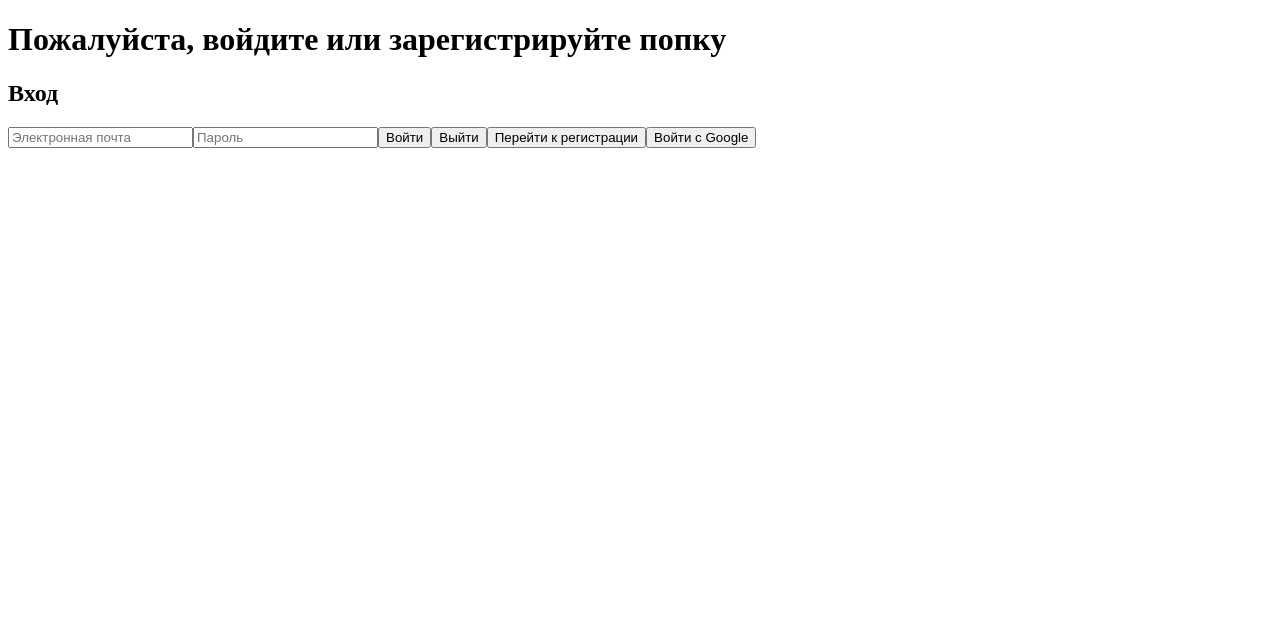
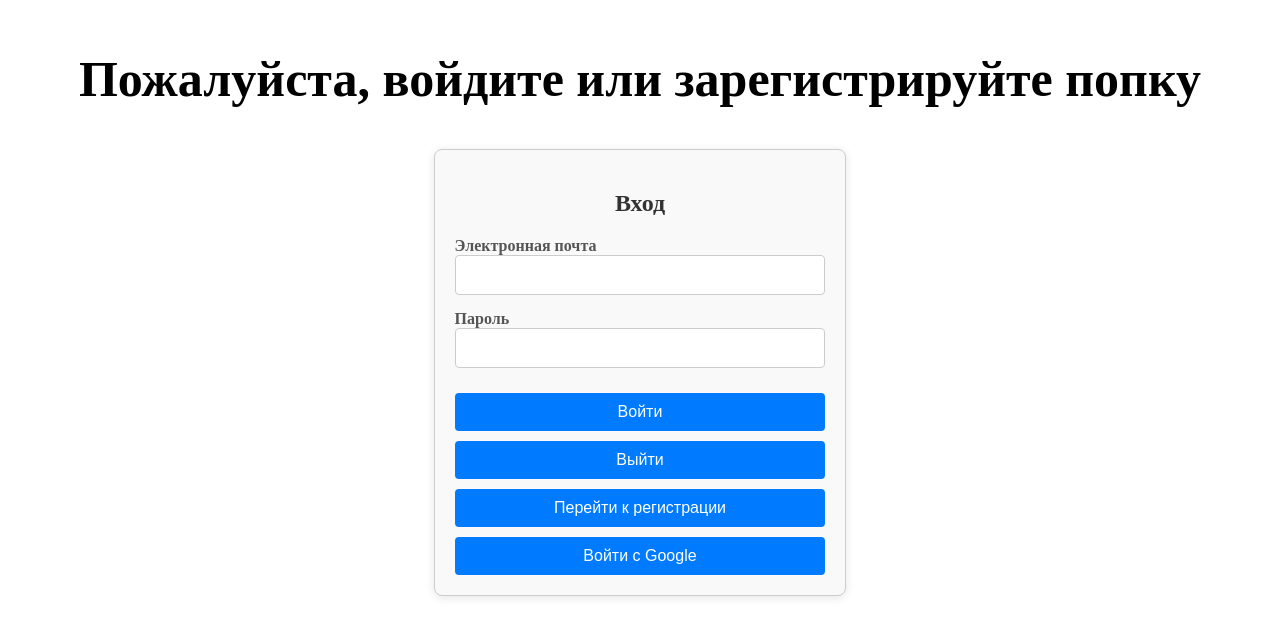
Before and after one commit to Swineherdd/OpenIt, a Next.js app: page /login in a window 1280 px wide. Shown: the top 636 px of the page. Built offline with nearby package versions, Linux system fonts and the light colour scheme; no server answers.

Commit message:
stili-lol

```diff
--- a/package.json
+++ b/package.json
@@ -13,7 +13,8 @@
     "firebase": "^10.14.1",
     "next": "14.2.15",
     "react": "^18",
-    "react-dom": "^18"
+    "react-dom": "^18",
+    "sass": "^1.80.3"
   },
   "devDependencies": {
     "@types/node": "^20",
--- /dev/null
+++ b/pages/login/index.module.scss
@@ -0,0 +1,11 @@
+.myLogin
+{
+    display: flex;
+    justify-content: center;
+    flex-direction: column;
+    .title
+    {
+        font-size: 50px;
+        text-align: center;
+    }
+}
--- a/pages/login/index.tsx
+++ b/pages/login/index.tsx
@@ -1,20 +1,23 @@
 import React, { useState } from 'react'
 import Auth from '../../src/app/components/auth/Auth'
 import { User } from 'firebase/auth'
+import style from './index.module.scss'
 const App = () => {
 	const [currentUser, setCurrentUser] = useState<User | null>(null)
 
 	return (
-		<div>
+		<section className={style.myLogin}>
 			{currentUser ? (
-				<h1>
+				<h1 className={style.title}>
 					Добро пожаловать, {currentUser.displayName || currentUser.email}!
 				</h1>
 			) : (
-				<h1>Пожалуйста, войдите или зарегистрируйте попку</h1>
+				<h1 className={style.title}>
+					Пожалуйста, войдите или зарегистрируйте попку
+				</h1>
 			)}
 			<Auth onUserChange={setCurrentUser} />
-		</div>
+		</section>
 	)
 }
 
--- /dev/null
+++ b/src/app/components/auth/Auth.module.scss
@@ -0,0 +1,69 @@
+.authForm {
+    display: flex;
+    flex-direction: column;
+    max-width: 400px;
+    margin: 0 auto;
+    padding: 20px;
+    border: 1px solid #ccc;
+    border-radius: 8px;
+    background-color: #f9f9f9;
+    box-shadow: 0 2px 10px rgba(0, 0, 0, 0.1);
+}
+
+.authForm h2 {
+    text-align: center;
+    margin-bottom: 20px;
+    font-size: 24px;
+    color: #333;
+}
+
+.authForm div {
+    margin-bottom: 15px;
+}
+
+.authForm label {
+    margin-bottom: 5px;
+    font-weight: bold;
+    color: #555;
+}
+
+.authForm input {
+    padding: 10px;
+    border: 1px solid #ccc;
+    border-radius: 4px;
+    font-size: 16px;
+    width: 100%;
+    box-sizing: border-box;
+
+    &:focus {
+        border-color: #007bff;
+        outline: none;
+        box-shadow: 0 0 5px rgba(0, 123, 255, 0.5);
+    }
+}
+
+.authForm button {
+    padding: 10px;
+    border: none;
+    border-radius: 4px;
+    background-color: #007bff;
+    color: white;
+    font-size: 16px;
+    cursor: pointer;
+    margin-top: 10px;
+
+    &:hover {
+        background-color: #0056b3;
+    }
+
+    &:disabled {
+        background-color: #ccc;
+        cursor: not-allowed;
+    }
+}
+
+.error {
+    color: red;
+    text-align: center;
+    margin-top: 10px;
+}
--- a/src/app/components/auth/Auth.tsx
+++ b/src/app/components/auth/Auth.tsx
@@ -8,6 +8,7 @@ import {
     signInWithEmailAndPassword,
     User,
 } from 'firebase/auth';
+import styles from './Auth.module.scss';
 
 interface AuthProps {
     onUserChange: (user: User | null) => void;
@@ -29,7 +30,8 @@ const Auth: React.FC<AuthProps> = ({ onUserChange }) => {
         setPassword(e.target.value);
     };
 
-    const handleAuth = async () => {
+    const handleAuth = async (e: React.FormEvent) => {
+        e.preventDefault();
         setError(null);
         try {
             if (isLogin) {
@@ -50,7 +52,7 @@ const Auth: React.FC<AuthProps> = ({ onUserChange }) => {
             await signOut(auth);
             onUserChange(null);
         } catch (error) {
-            console.error("Ошибка при всоооа:", error);
+            console.error("Ошибка при выходе:", error);
         }
     };
 
@@ -66,31 +68,43 @@ const Auth: React.FC<AuthProps> = ({ onUserChange }) => {
     };
 
     return (
+			<form className={styles.authForm} onSubmit={handleAuth}>
+				<h2>{isLogin ? 'Вход' : 'Регистрация'}</h2>
 				<div>
-            <h2>{isLogin ? 'Вход' : 'Регистрация'}</h2>
+					<label htmlFor='email'>Электронная почта</label>
 					<input
-                type="email"
+						id='email'
+						type='email'
 						value={email}
 						onChange={handleEmailChange}
-                placeholder="Электронная почта"
+						required
 					/>
+				</div>
+				<div>
+					<label htmlFor='password'>Пароль</label>
 					<input
-                type="password"
+						id='password'
+						type='password'
 						value={password}
 						onChange={handlePasswordChange}
-                placeholder="Пароль"
+						required
 					/>
-            {error && <p style={{ color: 'red' }}>{error}</p>}
-            <button onClick={handleAuth}>
+				</div>
+				{error && <p className={styles.error}>{error}</p>}
+				<button type='submit'>
 					{isLogin ? 'Войти' : 'Зарегистрироваться'}
 				</button>
-            <button onClick={logOut}>Выйти</button>
-            <button onClick={() => setIsLogin(!isLogin)}>
+				<button type='button' onClick={logOut}>
+					Выйти
+				</button>
+				<button type='button' onClick={() => setIsLogin(!isLogin)}>
 					{isLogin ? 'Перейти к регистрации' : 'Перейти к входу'}
 				</button>
-            <button onClick={handleGoogleSignIn}>Войти с Google</button>
-        </div>
-    );
+				<button type='button' onClick={handleGoogleSignIn}>
+					Войти с Google
+				</button>
+			</form>
+		)
 };
 
 export default Auth;
```
Also changed, not shown: 1 other file (tests, documents, lock files or other folders). Lines whose indentation alone changed are shown as unchanged.
